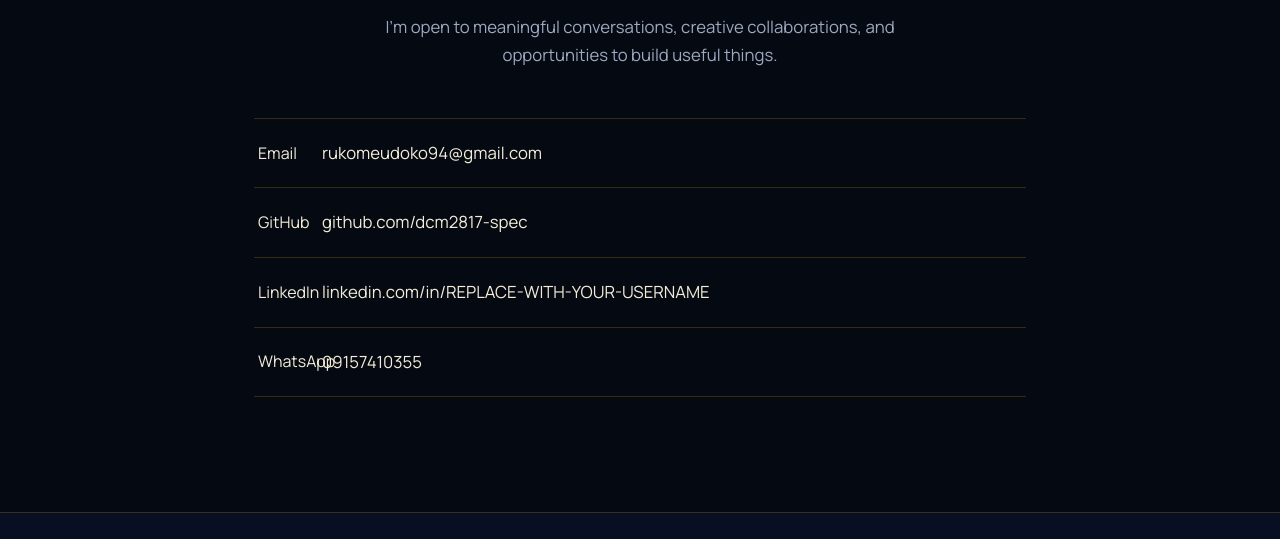
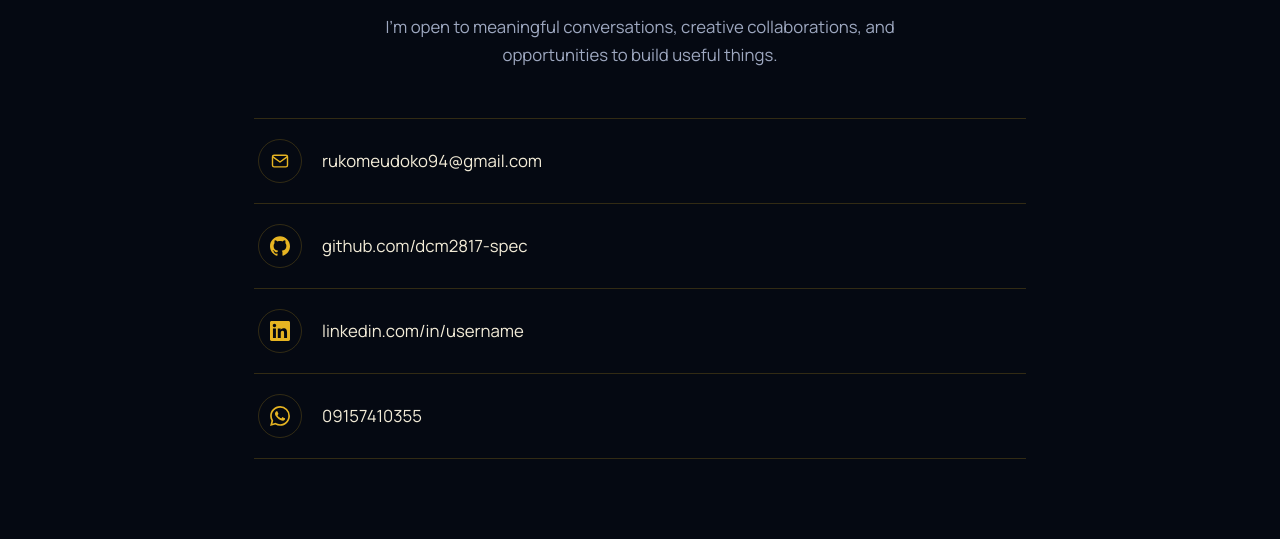
Before and after one commit to dcm2817-spec/Marvforgeportfolio, a plain HTML site: page index.html in a window 1280 px wide. Shown: the part 4767-5306 px from the top of the page. Drawn offline with nearby package versions, Linux system fonts and the light colour scheme.

Commit message:
Add files via upload

```diff
--- a/index.html
+++ b/index.html
@@ -249,20 +249,24 @@
 
         <ul class="contact-list">
           <li>
-            <span class="label">Email</span>
+            <span class="icon"><svg viewBox="0 0 24 24" fill="none" stroke="currentColor" stroke-width="1.7" stroke-linecap="round" stroke-linejoin="round" aria-hidden="true" focusable="false"><rect x="3" y="5" width="18" height="14" rx="2"/><path d="m3.5 7 8.5 6.2L20.5 7"/></svg></span>
+            <span class="sr-only">Email</span>
             <a href="mailto:rukomeudoko94@gmail.com">rukomeudoko94@gmail.com</a>
           </li>
           <li>
-            <span class="label">GitHub</span>
+            <span class="icon"><svg viewBox="0 0 24 24" fill="currentColor" aria-hidden="true" focusable="false"><path d="M12 .297c-6.63 0-12 5.373-12 12 0 5.303 3.438 9.8 8.205 11.385.6.113.82-.258.82-.577 0-.285-.01-1.04-.015-2.04-3.338.724-4.042-1.61-4.042-1.61C4.422 18.07 3.633 17.7 3.633 17.7c-1.087-.744.084-.729.084-.729 1.205.084 1.838 1.236 1.838 1.236 1.07 1.835 2.809 1.305 3.495.998.108-.776.417-1.305.76-1.605-2.665-.3-5.466-1.332-5.466-5.93 0-1.31.465-2.38 1.235-3.22-.135-.303-.54-1.523.105-3.176 0 0 1.005-.322 3.3 1.23.96-.267 1.98-.399 3-.405 1.02.006 2.04.138 3 .405 2.28-1.552 3.285-1.23 3.285-1.23.645 1.653.24 2.873.12 3.176.765.84 1.23 1.91 1.23 3.22 0 4.61-2.805 5.625-5.475 5.92.42.36.81 1.096.81 2.22 0 1.606-.015 2.896-.015 3.286 0 .315.21.69.825.57C20.565 22.092 24 17.592 24 12.297c0-6.627-5.373-12-12-12"/></svg></span>
+            <span class="sr-only">GitHub</span>
             <a href="https://github.com/dcm2817-spec" target="_blank" rel="noopener noreferrer">github.com/dcm2817-spec</a>
           </li>
           <li>
-            <span class="label">LinkedIn</span>
-            <!-- Replace REPLACE-WITH-YOUR-USERNAME with your LinkedIn username -->
-            <a href="https://www.linkedin.com/in/REPLACE-WITH-YOUR-USERNAME" target="_blank" rel="noopener noreferrer">linkedin.com/in/REPLACE-WITH-YOUR-USERNAME</a>
+            <span class="icon"><svg viewBox="0 0 24 24" fill="currentColor" aria-hidden="true" focusable="false"><path d="M20.447 20.452h-3.554v-5.569c0-1.328-.027-3.037-1.852-3.037-1.853 0-2.136 1.445-2.136 2.939v5.667H9.351V9h3.414v1.561h.046c.477-.9 1.637-1.85 3.37-1.85 3.601 0 4.267 2.37 4.267 5.455v6.286zM5.337 7.433c-1.144 0-2.063-.926-2.063-2.065 0-1.138.92-2.063 2.063-2.063 1.14 0 2.064.925 2.064 2.063 0 1.139-.925 2.065-2.064 2.065zm1.782 13.019H3.555V9h3.564v11.452zM22.225 0H1.771C.792 0 0 .774 0 1.729v20.542C0 23.227.792 24 1.771 24h20.451C23.2 24 24 23.227 24 22.271V1.729C24 .774 23.2 0 22.222 0h.003z"/></svg></span>
+            <span class="sr-only">LinkedIn</span>
+            <!-- Replace REPLACE-WITH-YOUR-USERNAME in the link, and "username" in the text, with your LinkedIn username -->
+            <a href="https://www.linkedin.com/in/REPLACE-WITH-YOUR-USERNAME" target="_blank" rel="noopener noreferrer">linkedin.com/in/username</a>
           </li>
           <li>
-            <span class="label">WhatsApp</span>
+            <span class="icon"><svg viewBox="0 0 24 24" fill="currentColor" aria-hidden="true" focusable="false"><path d="M17.472 14.382c-.297-.149-1.758-.867-2.03-.967-.273-.099-.471-.148-.67.15-.197.297-.767.966-.94 1.164-.173.199-.347.223-.644.075-.297-.15-1.255-.463-2.39-1.475-.883-.788-1.48-1.761-1.653-2.059-.173-.297-.018-.458.13-.606.134-.133.298-.347.446-.52.149-.174.198-.298.298-.497.099-.198.05-.371-.025-.52-.075-.149-.669-1.612-.916-2.207-.242-.579-.487-.5-.669-.51-.173-.008-.371-.01-.57-.01-.198 0-.52.074-.792.372-.272.297-1.04 1.016-1.04 2.479 0 1.462 1.065 2.875 1.213 3.074.149.198 2.096 3.2 5.077 4.487.709.306 1.262.489 1.694.625.712.227 1.36.195 1.871.118.571-.085 1.758-.719 2.006-1.413.248-.694.248-1.289.173-1.413-.074-.124-.272-.198-.57-.347m-5.421 7.403h-.004a9.87 9.87 0 01-5.031-1.378l-.361-.214-3.741.982.998-3.648-.235-.374a9.86 9.86 0 01-1.51-5.26c.001-5.45 4.436-9.884 9.888-9.884 2.64 0 5.122 1.03 6.988 2.898a9.825 9.825 0 012.893 6.994c-.003 5.45-4.437 9.884-9.885 9.884m8.413-18.297A11.815 11.815 0 0012.05 0C5.495 0 .16 5.335.157 11.892c0 2.096.547 4.142 1.588 5.945L.057 24l6.305-1.654a11.882 11.882 0 005.683 1.448h.005c6.554 0 11.89-5.335 11.893-11.893a11.821 11.821 0 00-3.48-8.413z"/></svg></span>
+            <span class="sr-only">WhatsApp</span>
             <a href="https://wa.me/2349157410355" target="_blank" rel="noopener noreferrer">09157410355</a>
           </li>
         </ul>
```
